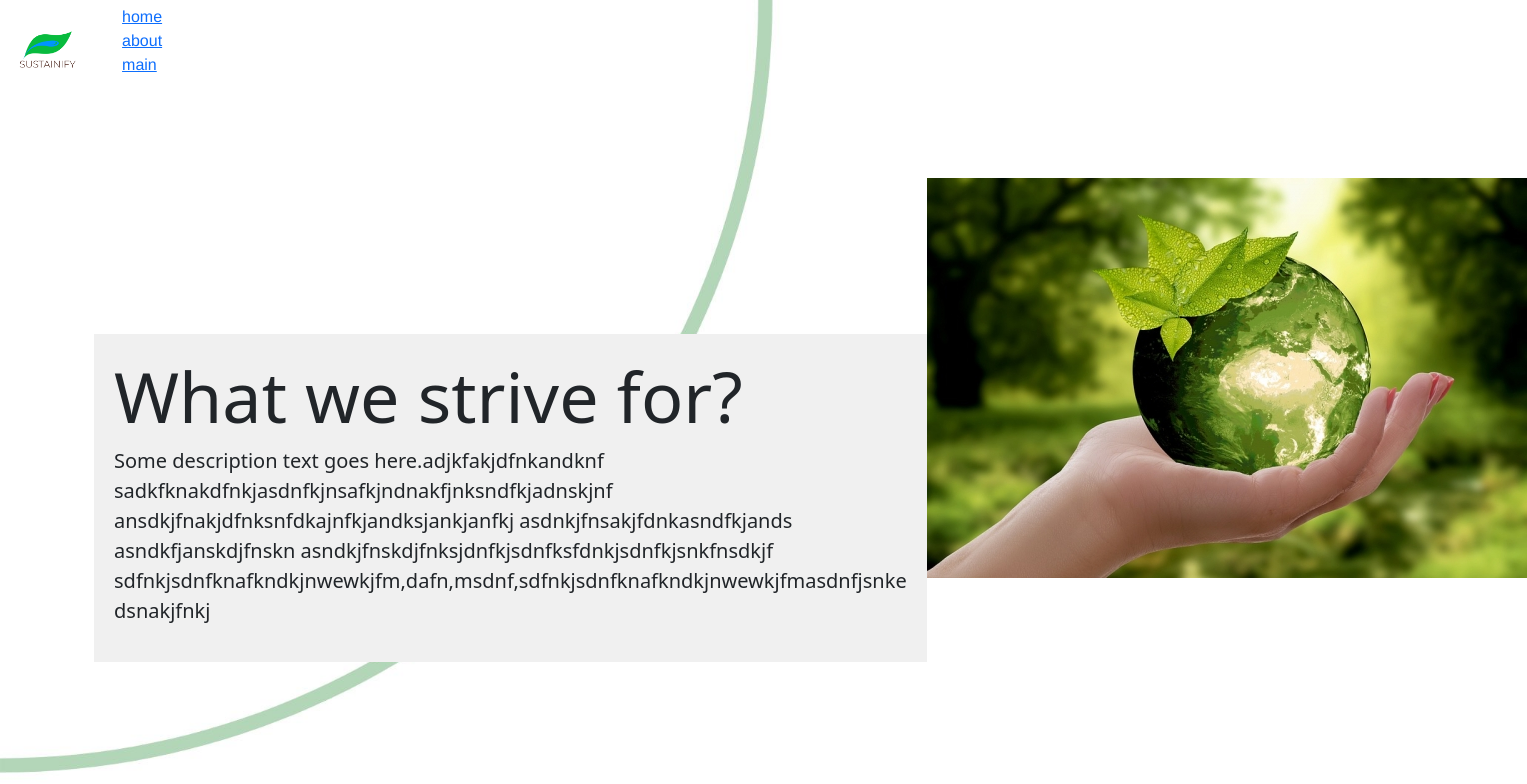
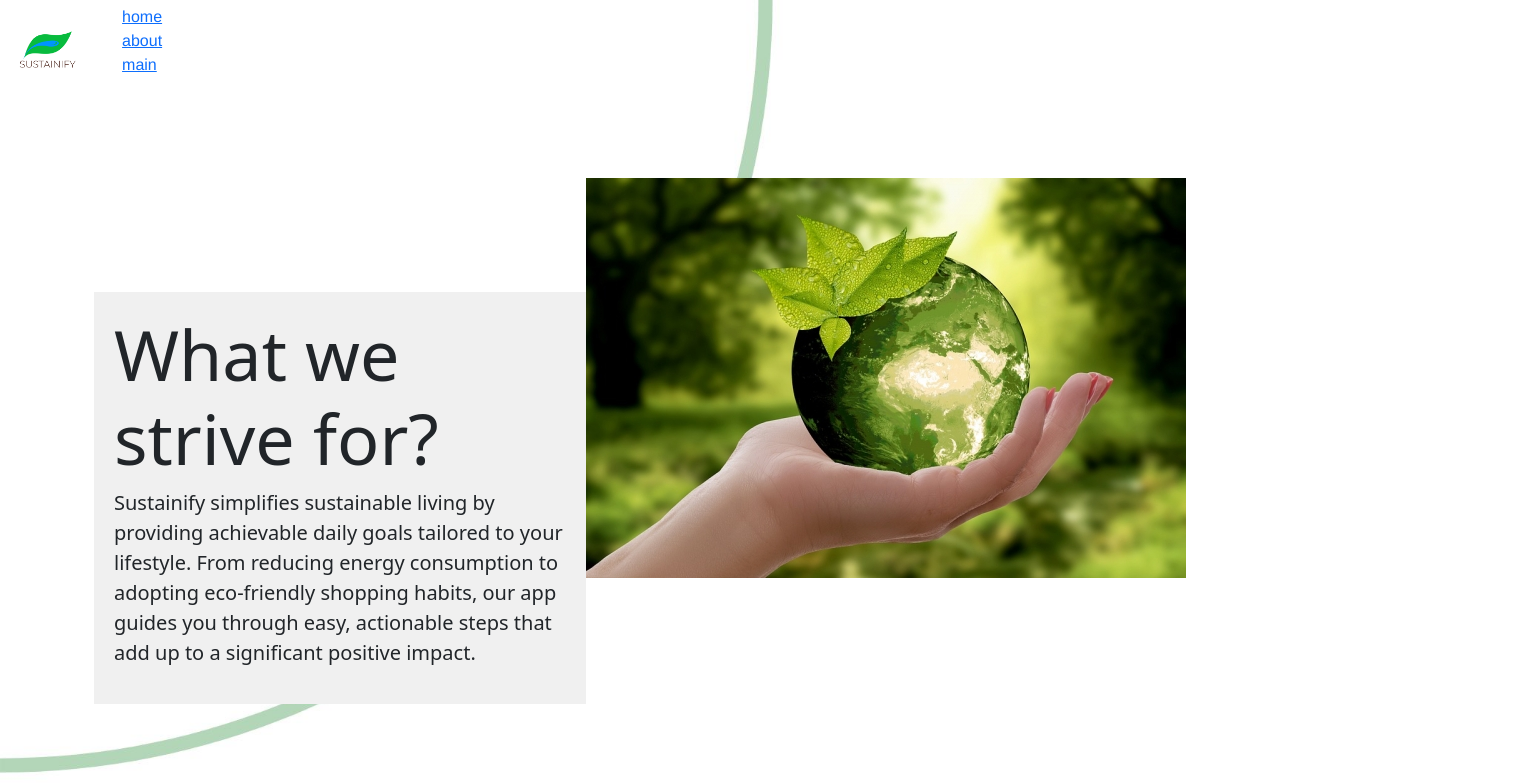
Before and after one commit to hyt152004/Sustainify, a React (Create React App) app: page /about in a window 1280 px wide. Shown: the top 784 px of the page, 1527 px wide, since content can reach past the window. Built offline with nearby package versions, Linux system fonts and the light colour scheme.

Commit message:
stored in localstorage

```diff
--- a/src/components/pages/About.js
+++ b/src/components/pages/About.js
@@ -9,12 +9,10 @@ function About() {
       <div className="text-box">
         <h2 className="title">What we strive for?</h2>
         <p className="description">
-          Some description text goes here.adjkfakjdfnkandknf
-          sadkfknakdfnkjasdnfkjnsafkjndnakfjnksndfkjadnskjnf
-          ansdkjfnakjdfnksnfdkajnfkjandksjankjanfkj asdnkjfnsakjfdnkasndfkjands
-          asndkfjanskdjfnskn asndkjfnskdjfnksjdnfkjsdnfksfdnkjsdnfkjsnkfnsdkjf
-          sdfnkjsdnfknafkndkjnwewkjfm,dafn,msdnf,sdfnkjsdnfknafkndkjnwewkjfmasdnfjsnke
-          dsnakjfnkj
+          Sustainify simplifies sustainable living by providing achievable daily
+          goals tailored to your lifestyle. From reducing energy consumption to
+          adopting eco-friendly shopping habits, our app guides you through
+          easy, actionable steps that add up to a significant positive impact.
         </p>
       </div>
       <div className="image-box">
--- a/src/components/pages/Main.js
+++ b/src/components/pages/Main.js
@@ -3,13 +3,10 @@ import { useState } from "react";
 import "./main.css";
 
 function Main() {
-  const [challenges, setChallenges] = useState([
-    "question1",
-    "question2",
-    "questions3",
-  ]);
+  const [challengesButton, setChallengesButton] = useState(false);
+  const storedChallenges = JSON.parse(localStorage.getItem("challenges")) || [];
 
-  const [challengesButton, setChallengesButton] = useState(false);
+  // console.log(JSON.stringify(["question1", "question2"]));
 
   const API_KEY = process.env.REACT_APP_OPENAI_API_KEY;
 
@@ -43,10 +40,13 @@ function Main() {
           return data.json();
         })
         .then((data) => {
-          setChallenges(
-            data.choices[0].message.content
-              .split(/\d+\.\s+/)
-              .filter((item) => item.trim().length > 0)
+          localStorage.setItem(
+            "challenges",
+            JSON.stringify(
+              data.choices[0].message.content
+                .split(/\d+\.\s+/)
+                .filter((item) => item.trim().length > 0)
+            )
           );
         });
     } catch (e) {
@@ -67,8 +67,12 @@ function Main() {
   };
 
   const handleRemove = (idx) => {
-    const challengeRemoved = challenges.filter((_, index) => index !== idx);
-    setChallenges(challengeRemoved);
+    localStorage.setItem(
+      "challenges",
+      JSON.parse(localStorage.getItem("challenges")).filter(
+        (_, index) => index !== idx
+      )
+    );
   };
 
   return (
@@ -81,7 +85,7 @@ function Main() {
         Generate A Motivation challenges
       </button>
       <div className="challengeButtonContainer">
-        {challenges.map((challenge, idx) => (
+        {storedChallenges.map((challenge, idx) => (
           <button
             key={idx}
             className="challengeButton"
```
